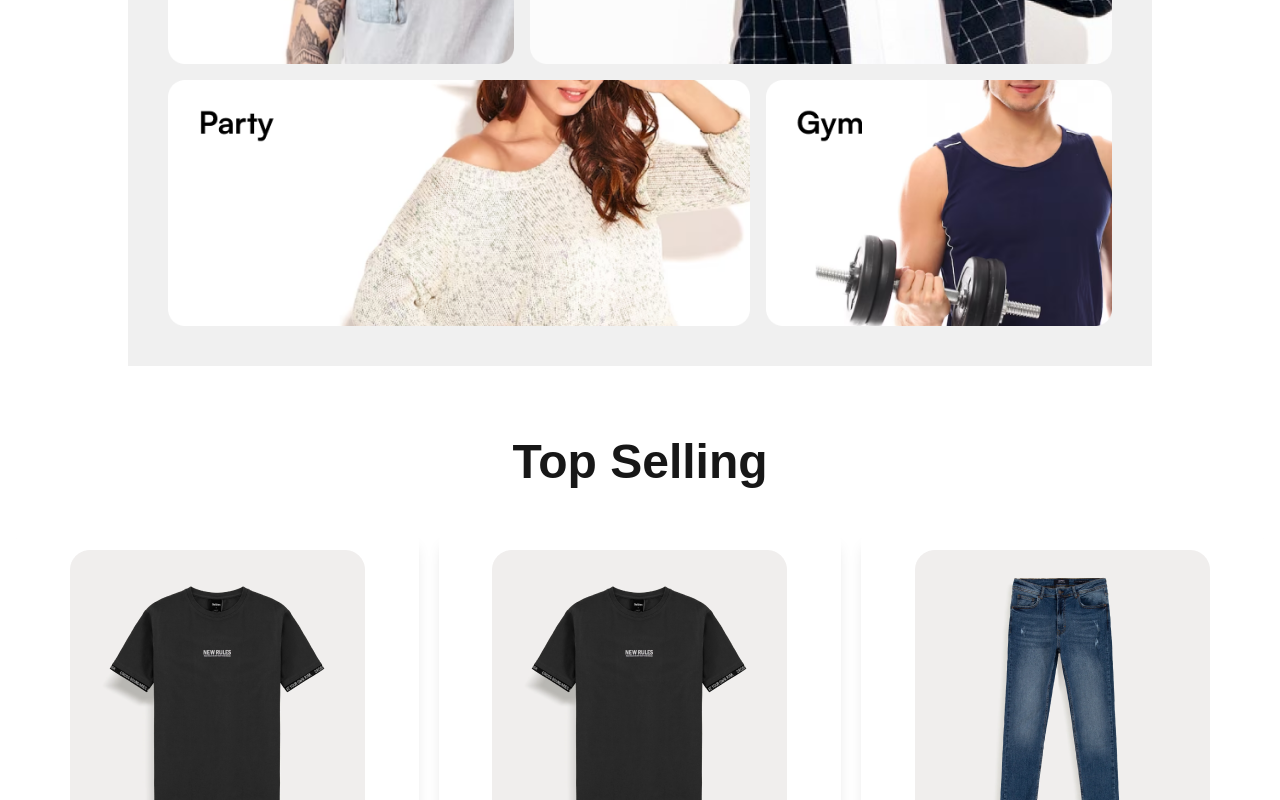
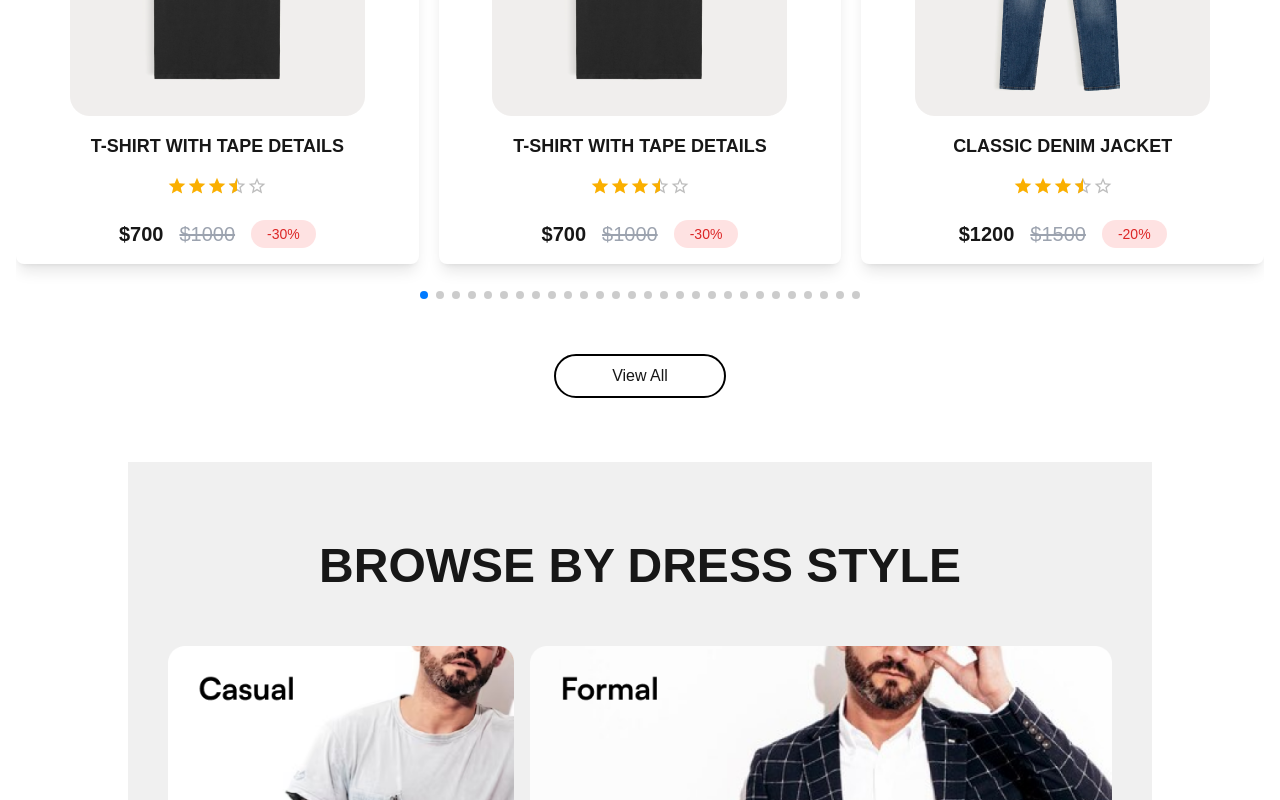
Before and after one commit to zainshah0347/GIAIC-final-hackathon, a Next.js app: page / in a window 1280 px wide. Shown: the part 2300-3100 px from the top of the page. Built offline with nearby package versions, Linux system fonts and the light colour scheme.

Commit message:
some changes in page.tsx

```diff
--- a/src/app/page.tsx
+++ b/src/app/page.tsx
@@ -9,8 +9,8 @@ export default function Home() {
    <div>
     <HeroSection/>
     <NewArrival heading="New Arrivals"/>
+    <NewArrival heading="Top Selling"/>
     <Category/>
-    <NewArrival heading="Top Selling"/>
     <ActionAreaCard/>
    </div>
   );
```
